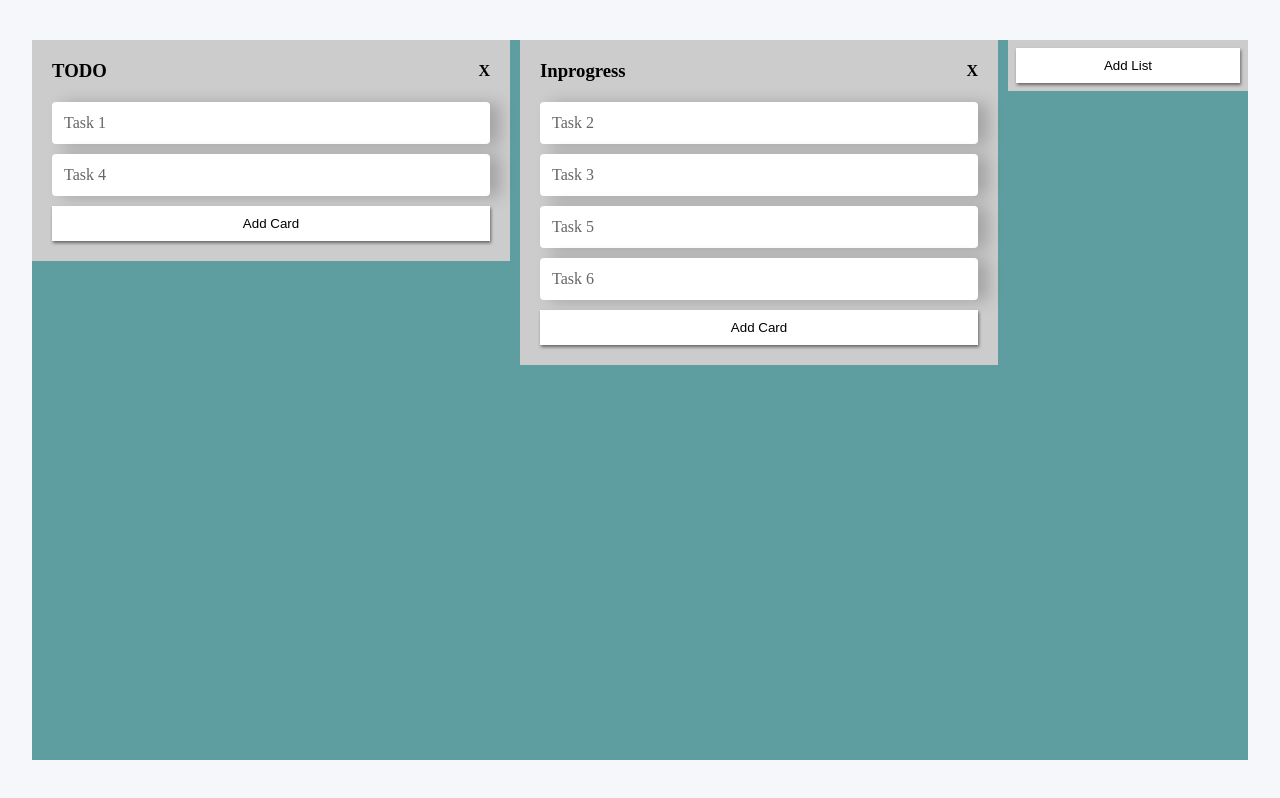
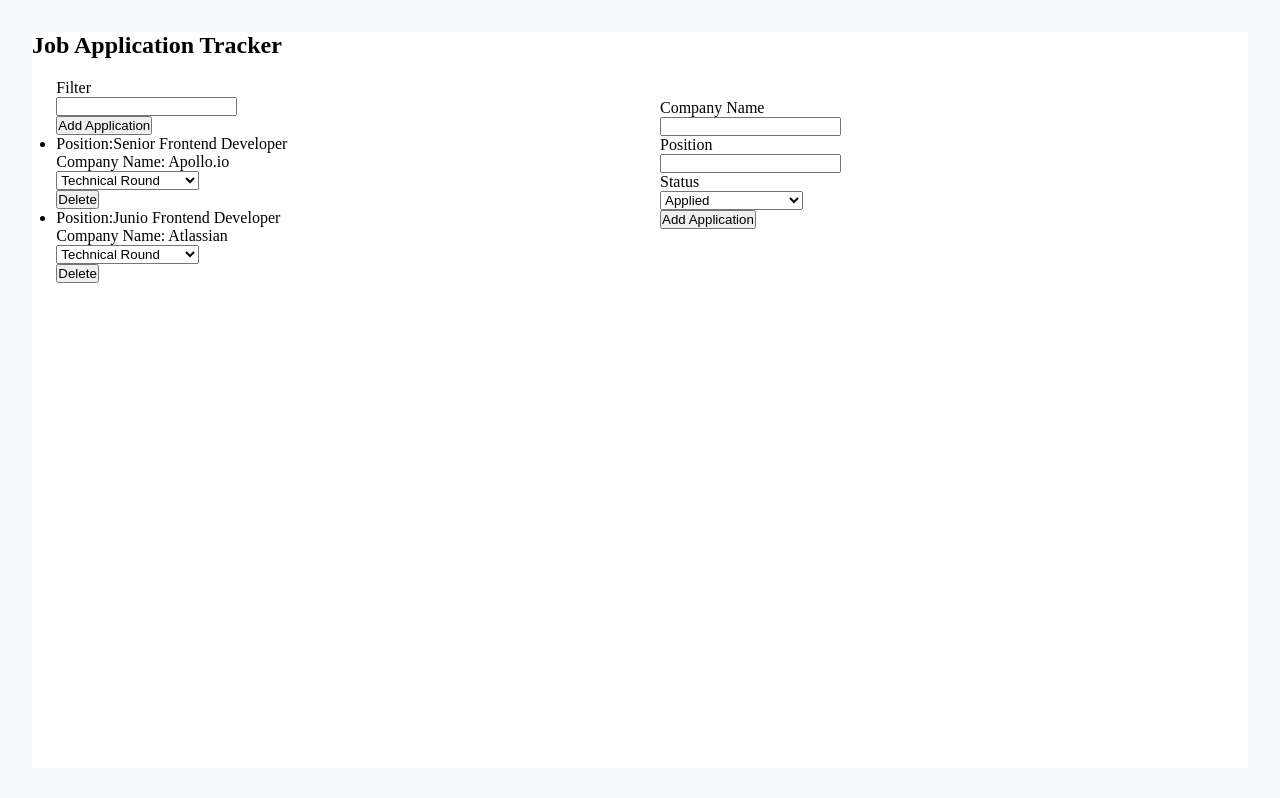
Before and after one commit to ikmofem7/machine-coding, a React (Vite) app: page / in a window 1280 px wide. Built offline with nearby package versions, Linux system fonts and the light colour scheme.

Commit message:
job application done

```diff
--- a/src/App.tsx
+++ b/src/App.tsx
@@ -1,10 +1,10 @@
 import "./App.css";
-import { TrelloBoard } from "./Problems";
+import { JobApplicationTracker } from "./Problems";
 
 function App() {
   return (
     <div className="app">
-      <TrelloBoard />
+      <JobApplicationTracker />
     </div>
   );
 }
--- /dev/null
+++ b/src/Problems/JobApplicationTracker/JobApplicationTracker.tsx
@@ -0,0 +1,86 @@
+import { useMemo, useState } from "react";
+import { JobApplicationForm } from "./components";
+import { useJobApplications } from "./hooks";
+import "./styles.css";
+import { Select } from "./components/Select";
+import { JobApplication } from "./type";
+import { Input } from "./components/Input";
+
+const JobApplicationTracker = () => {
+  const {
+    jobApplications,
+    onAddApplication,
+    onUpdateApplication,
+    onDeleteApplication,
+  } = useJobApplications();
+  const [isFormVisible, setFormVisible] = useState<boolean>(true);
+  const [filterApplication, setFilterApplication] = useState<string>("");
+
+  const handleAddApplication = () => {
+    setFormVisible(true);
+  };
+
+  const handleChangeStatus =
+    (application: JobApplication) => (_: string, value: string) => {
+      const payload = { ...application, status: value } as JobApplication;
+      onUpdateApplication(payload);
+    };
+
+  const handleFilterChange = (_: string, value: string) => {
+    setFilterApplication(value);
+  };
+
+  const filteredApplication = useMemo(() => {
+    const value = filterApplication.toLowerCase();
+    return jobApplications.filter(
+      (application) =>
+        application.companyName.toLowerCase().includes(value) ||
+        application.position.toLowerCase().includes(value)
+    );
+  }, [filterApplication, jobApplications]);
+
+  return (
+    <div className="job-application-container">
+      <h2>Job Application Tracker</h2>
+      <div className="container">
+        <div className="list-container">
+          <div>
+            <Input
+              label={"Filter"}
+              onChange={handleFilterChange}
+              id={"filter"}
+            />
+            <button onClick={handleAddApplication}>Add Application</button>
+          </div>
+          <ul>
+            {filteredApplication.map((application) => {
+              const { id, position, status, companyName } = application;
+              return (
+                <li key={id}>
+                  Position:{position}
+                  <br />
+                  Company Name: {companyName}
+                  <Select
+                    label={""}
+                    onChange={handleChangeStatus(application)}
+                    id={id}
+                    value={status}
+                  />
+                  <button onClick={() => onDeleteApplication(id)}>
+                    Delete
+                  </button>
+                </li>
+              );
+            })}
+          </ul>
+        </div>
+        <JobApplicationForm
+          visible={isFormVisible}
+          onAddApplication={onAddApplication}
+        />
+      </div>
+    </div>
+  );
+};
+
+export { JobApplicationTracker };
--- /dev/null
+++ b/src/Problems/JobApplicationTracker/components/Input.tsx
@@ -0,0 +1,27 @@
+import { ChangeEvent } from "react";
+
+type Props = {
+  label: string;
+  value?: string | undefined;
+  onChange: (id: string, value: string) => void;
+  error?: string | null;
+  id: string;
+};
+
+const Input = (props: Props) => {
+  const { label, value, onChange, id, error } = props;
+  const handleChange = (e: ChangeEvent<HTMLInputElement>) => {
+    const value = e.target.value;
+    onChange(id, value);
+  };
+
+  return (
+    <label htmlFor={id}>
+      {label}
+      <br />
+      <input type="text" id={id} onChange={handleChange} value={value} />
+      <p>{error}</p>
+    </label>
+  );
+};
+export { Input };
--- /dev/null
+++ b/src/Problems/JobApplicationTracker/components/JobApplicationForm.tsx
@@ -0,0 +1,111 @@
+import React, { useState } from "react";
+import { Input } from "./Input";
+import { Select } from "./Select";
+import { JobApplication } from "../type";
+
+type Props = {
+  visible: boolean;
+  onAddApplication: (value: JobApplication) => void;
+};
+
+type Value = {
+  value: string;
+  error: string | null;
+};
+
+type JobApplicationForm = {
+  companyName: Value;
+  status: Value;
+  position: Value;
+  notes: Value;
+};
+
+const initialFormState = {
+  companyName: {
+    value: "",
+    error: null,
+  },
+  status: {
+    value: "",
+    error: null,
+  },
+  position: {
+    value: "",
+    error: null,
+  },
+  notes: {
+    value: "",
+    error: null,
+  },
+};
+
+const JobApplicationForm = (props: Props) => {
+  const { visible, onAddApplication } = props;
+  const [formState, setFormState] =
+    useState<JobApplicationForm>(initialFormState);
+
+  const handleChange = (id: string, value: string) => {
+    const getFromState = (state: JobApplicationForm) => {
+      const updatedState: JobApplicationForm = { ...state };
+      const key = id as keyof JobApplicationForm;
+      if (key in updatedState) {
+        updatedState[key] = { ...updatedState[key], value };
+      }
+      return updatedState;
+    };
+    setFormState(getFromState);
+  };
+
+  const handleSubmit = () => {
+    let error = false;
+    const values = Object.entries(formState).reduce(
+      (accumalator, [key, value]) => {
+        if (value.error) {
+          error = true;
+        }
+        accumalator[key] = value.value;
+        return accumalator;
+      },
+      {} as JobApplication
+    );
+    if (!error) {
+      onAddApplication({ ...values, id: Date.now().toString() });
+      setFormState(initialFormState);
+    }
+  };
+
+  if (!visible) return <div className="form-container"></div>;
+  return (
+    <form
+      className="form-container"
+      onSubmit={(e) => {
+        e.preventDefault();
+        handleSubmit();
+      }}
+    >
+      <Input
+        label={"Company Name"}
+        onChange={handleChange}
+        id={"companyName"}
+        value={formState?.companyName.value}
+        error={formState?.companyName.error}
+      />
+      <Input
+        label={"Position"}
+        onChange={handleChange}
+        id={"position"}
+        value={formState?.position.value}
+        error={formState?.position.error}
+      />
+      <Select
+        label={"Status"}
+        onChange={handleChange}
+        id={"status"}
+        value={formState?.status.value}
+        error={formState?.status.error}
+      />
+      <button>Add Application</button>
+    </form>
+  );
+};
+export { JobApplicationForm };
--- /dev/null
+++ b/src/Problems/JobApplicationTracker/components/Select.tsx
@@ -0,0 +1,40 @@
+import { ChangeEvent } from "react";
+
+type Props = {
+  label: string;
+  value?: string | undefined;
+  onChange: (id: string, value: string) => void;
+  error?: string | null;
+  id: string;
+};
+
+const options = [
+  { label: "Applied", value: "Applied" },
+  { label: "Interview Scheduled", value: "Interview Scheduled" },
+  { label: "Technical Round", value: "Technical Round" },
+  { label: "HR Round", value: "HR Round" },
+  { label: "Offered", value: "Offered" },
+  { label: "Rejected", value: "Rejected" },
+];
+
+const Select = (props: Props) => {
+  const { label, value, onChange, id, error } = props;
+  const handleChange = (e: ChangeEvent<HTMLSelectElement>) => {
+    const value = e.target.value;
+    onChange(id, value);
+  };
+
+  return (
+    <label htmlFor={id}>
+      {label}
+      <br />
+      <select id={id} onChange={handleChange} value={value}>
+        {options.map((option) => (
+          <option key={option.value}>{option.label}</option>
+        ))}
+      </select>
+      <p>{error}</p>
+    </label>
+  );
+};
+export { Select };
--- /dev/null
+++ b/src/Problems/JobApplicationTracker/components/index.ts
@@ -0,0 +1 @@
+export * from "./JobApplicationForm";
--- /dev/null
+++ b/src/Problems/JobApplicationTracker/hooks/index.ts
@@ -0,0 +1 @@
+export * from "./useJobApplications";
--- /dev/null
+++ b/src/Problems/JobApplicationTracker/hooks/useJobApplications.ts
@@ -0,0 +1,73 @@
+import { useReducer } from "react";
+import { JobApplication } from "../type";
+
+const initialState = [
+  {
+    id: "application-1",
+    companyName: "Apollo.io",
+    status: "Technical Round" as const,
+    position: "Senior Frontend Developer",
+  },
+  {
+    id: "application-1",
+    companyName: "Atlassian",
+    status: "Technical Round" as const,
+    position: "Junio Frontend Developer",
+  },
+];
+
+type Action =
+  | { type: "ADD_APPLICATION"; payload: JobApplication }
+  | { type: "UPDATE_APPLICATION"; payload: JobApplication }
+  | { type: "DELETE_APPLICATION"; payload: string };
+
+const reducer = (state: JobApplication[], action: Action): JobApplication[] => {
+  const { type, payload } = action;
+  switch (type) {
+    case "ADD_APPLICATION": {
+      const updatedState = [...state];
+      updatedState.push(payload);
+      return updatedState;
+    }
+    case "UPDATE_APPLICATION": {
+      const updatedState = [...state];
+      const { id } = payload;
+      const indexOf = updatedState.findIndex((app) => app.id === id);
+      if (indexOf > 0) updatedState[indexOf] = payload;
+      return updatedState;
+    }
+    case "DELETE_APPLICATION": {
+      const updatedState = [...state];
+      console.log({ payload });
+      const indexOf = updatedState.findIndex((app) => app.id === payload);
+      updatedState.splice(indexOf, 1);
+      return updatedState;
+    }
+    default:
+      return state;
+  }
+};
+
+const useJobApplications = () => {
+  const [jobApplications, dispatch] = useReducer(reducer, initialState);
+
+  const onAddApplication = (payload: JobApplication) => {
+    dispatch({ type: "ADD_APPLICATION", payload });
+  };
+
+  const onUpdateApplication = (payload: JobApplication) => {
+    dispatch({ type: "UPDATE_APPLICATION", payload });
+  };
+
+  const onDeleteApplication = (id: string) => {
+    dispatch({ type: "DELETE_APPLICATION", payload: id });
+  };
+
+  return {
+    jobApplications,
+    onAddApplication,
+    onUpdateApplication,
+    onDeleteApplication,
+  };
+};
+export { useJobApplications };
--- /dev/null
+++ b/src/Problems/JobApplicationTracker/index.ts
@@ -0,0 +1 @@
+export * from "./JobApplicationTracker";
--- /dev/null
+++ b/src/Problems/JobApplicationTracker/styles.css
@@ -0,0 +1,17 @@
+.job-application-container {
+  height: 100%;
+  width: 100%;
+  background-color: white;
+  .container {
+    display: flex;
+    justify-content: center;
+    height: 90%;
+    margin-top: 20px;
+  }
+  .list-container {
+    width: 48%;
+  }
+  .form-container {
+    width: 48%;
+  }
+}
--- /dev/null
+++ b/src/Problems/JobApplicationTracker/type.ts
@@ -0,0 +1,17 @@
+type Status =
+  | "Applied"
+  | "Interview Scheduled"
+  | "Technical Round"
+  | "HR Round"
+  | "Offered"
+  | "Rejected";
+
+type JobApplication = {
+  id: string;
+  companyName: string;
+  status: Status;
+  position: string;
+  notes?: string;
+};
+
+export { JobApplication, Status };
--- a/src/Problems/index.ts
+++ b/src/Problems/index.ts
@@ -9,3 +9,4 @@ export * from "./MultiStepProgresBar";
 export * from "./TodoList";
 export * from "./MultiSelectPractice";
 export * from "./TrelloBoard";
+export * from "./JobApplicationTracker";
```
